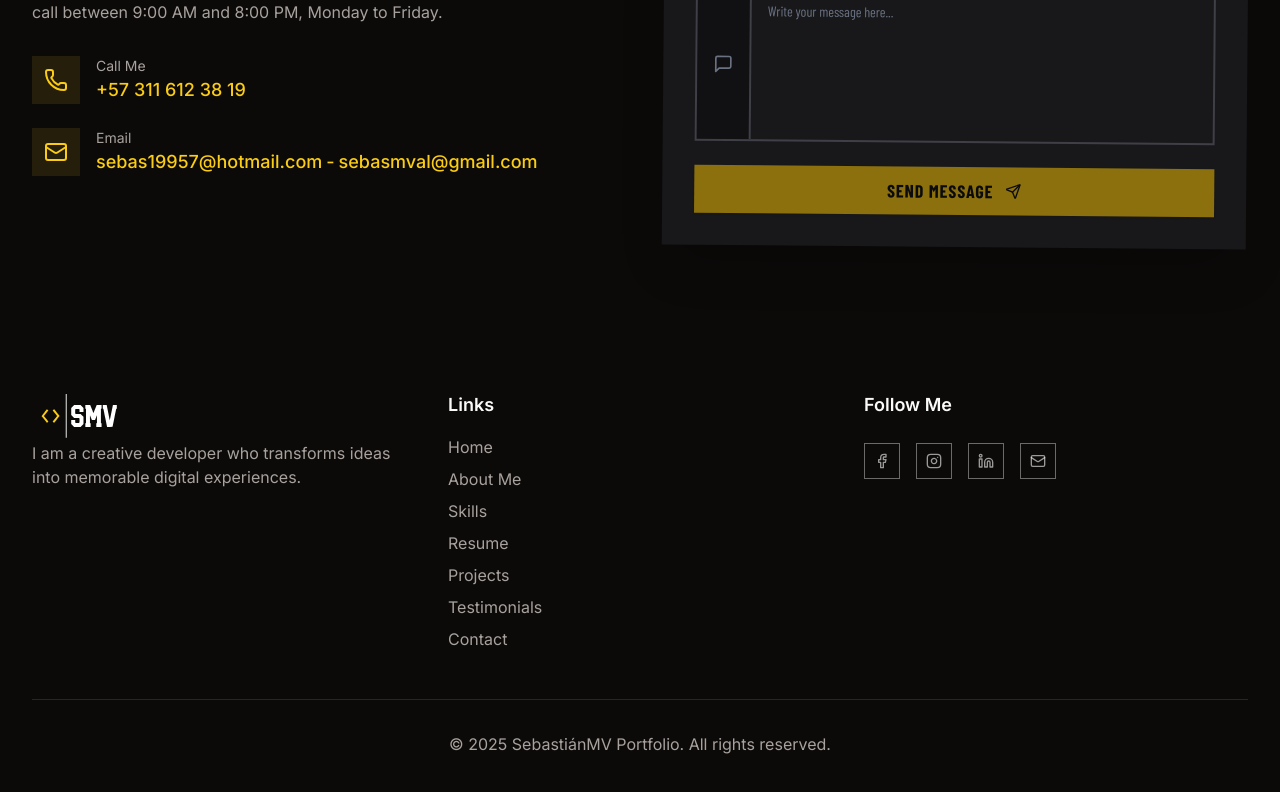
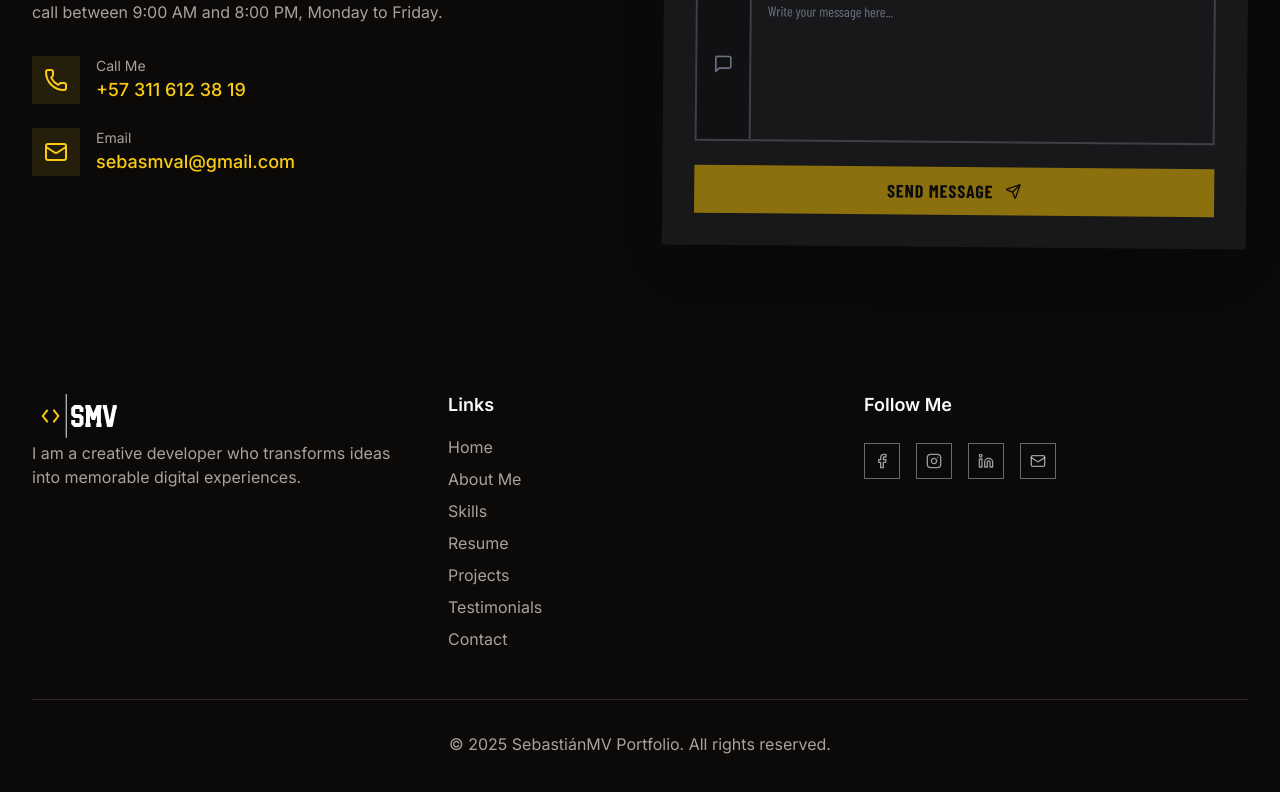
Before and after one commit to sebas19957/smv-portfolio, a Next.js app: page / in a window 1280 px wide. Shown: the part 7536-8328 px from the top of the page. Built offline with nearby package versions, Linux system fonts and the light colour scheme; a web font is replaced by a local one.

Commit message:
refactor: update primary contact email and remove duplicate email display
- Remove sebas19957@hotmail.com from Contact component email display
- Swap email priority in translations (sebasmval@gmail.com now primary)
- Remove unused Badge import from Projects component

```diff
--- a/src/components/Contact.tsx
+++ b/src/components/Contact.tsx
@@ -94,13 +94,6 @@ export function Contact() {
                   </p>
                   <p className="text-lg font-medium text-primary">
                     <a
-                      href="mailto:sebas19957@hotmail.com"
-                      className="hover:underline"
-                    >
-                      sebas19957@hotmail.com
-                    </a>
-                    <span className="mx-1">-</span>
-                    <a
                       href="mailto:sebasmval@gmail.com"
                       className="hover:underline"
                     >
--- a/src/components/Projects.tsx
+++ b/src/components/Projects.tsx
@@ -5,7 +5,6 @@ import { motion, AnimatePresence } from "framer-motion";
 import Image from "next/image";
 import { ExternalLink, Github } from "lucide-react";
 import { Button } from "@/components/ui/button";
-import { Badge } from "@/components/ui/badge";
 import { projectsByLanguage } from "@/lib/data/projects";
 import { useLanguage } from "@/contexts/LanguageContext";
 
--- a/src/translations/en.ts
+++ b/src/translations/en.ts
@@ -9,8 +9,8 @@ const englishTranslations = {
   "global.name": "Sebastián",
   "global.surname": "Mosquera Valencia",
   "global.phone": "+57 311 612 38 19",
-  "global.email1": "sebas19957@hotmail.com",
-  "global.email2": "sebasmval@gmail.com",
+  "global.email1": "sebasmval@gmail.com",
+  "global.email2": "sebas19957@hotmail.com",
 
   // Navigation
   "nav.home": "Home",
--- a/src/translations/es.ts
+++ b/src/translations/es.ts
@@ -9,8 +9,8 @@ const spanishTranslations = {
   "global.name": "Sebastián",
   "global.surname": "Mosquera Valencia",
   "global.phone": "+57 311 612 38 19",
-  "global.email1": "sebas19957@hotmail.com",
-  "global.email2": "sebasmval@gmail.com",
+  "global.email1": "sebasmval@gmail.com",
+  "global.email2": "sebas19957@hotmail.com",
 
   // Navegación
   "nav.home": "Inicio",
```
